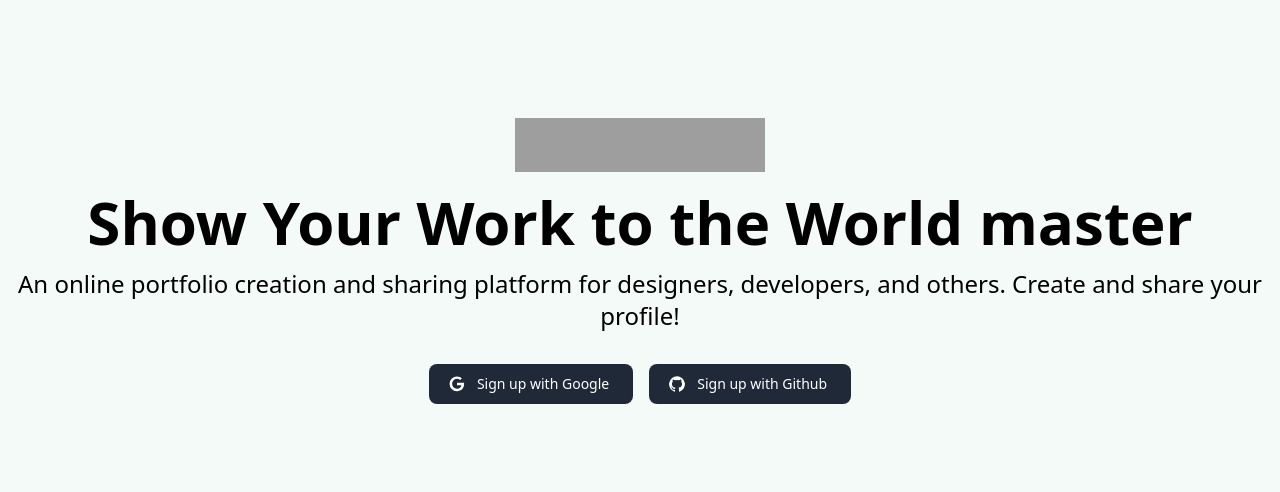
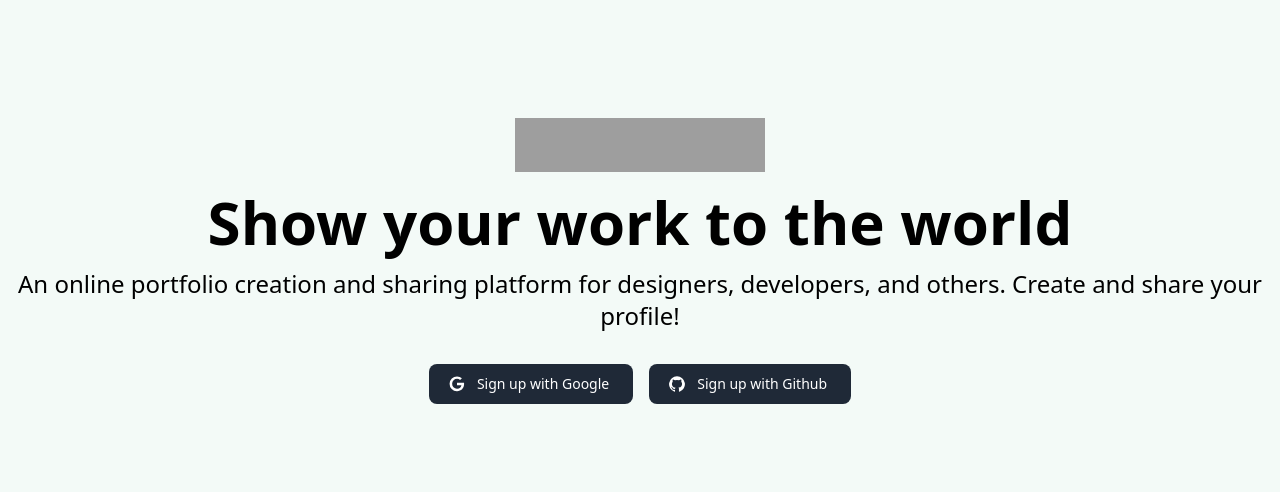
Before and after one commit to mehmonov/Proflio, a Django app: page / in a window 1280 px wide. Shown: the part 179-671 px from the top of the page. Run offline with Django 5.2, Linux system fonts and the light colour scheme; style sheets or scripts are compiled from the project's sources; some libraries are stand-ins or nearby versions; grey boxes are pictures that could not be loaded.

Commit message:
supervisorctl restart test

```diff
--- a/templates/index.html
+++ b/templates/index.html
@@ -4,7 +4,7 @@
 
 <section class="flex  flex-col items-center justify-center min-h-screen text-center">
     <a href="https://www.producthunt.com/products/proflio/reviews?utm_source=badge-product_review&utm_medium=badge&utm_souce=badge-proflio" target="_blank"><img src="https://api.producthunt.com/widgets/embed-image/v1/product_review.svg?product_id=604877&theme=light" alt="Proflio - Build&#0032;your&#0032;online&#0032;profile&#0032;in&#0032;minutes&#0032;with&#0032;a&#0032;shareable&#0032;link | Product Hunt" style="width: 250px; height: 54px;" width="250" height="54" /></a>
-    <h1 class="mt-5 text-4xl md:text-6xl font-bold mb-4">Show Your Work to the World master</h1>
+    <h1 class="mt-5 text-4xl md:text-6xl font-bold mb-4">Show your work to the world</h1>
 
     <p class="text-lg md:text-2xl mb-8">An online  portfolio creation and sharing platform for designers, developers, and others. Create and share your profile!</p>
     <div class="flex space-x-4 mb-8">
```
